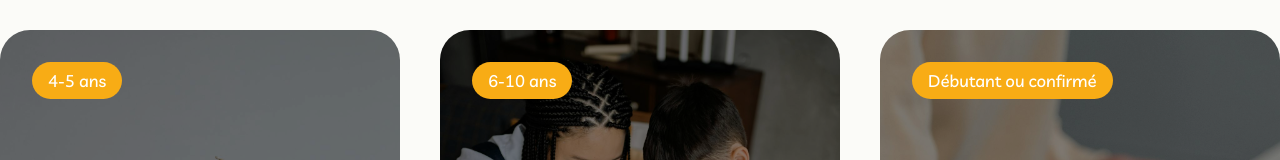
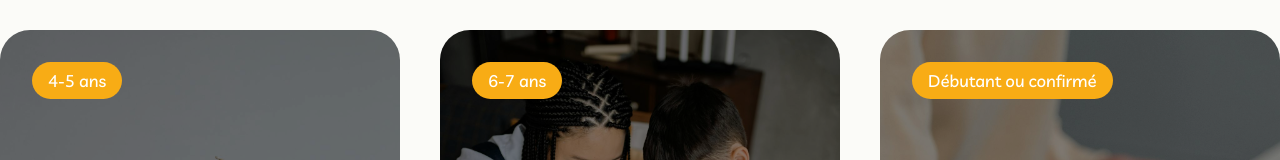
Before and after one commit to AlexBnd11/mille_et_une_notes, a React (Vite) app: page /parcours in a window 1280 px wide. Shown: the part 518-678 px from the top of the page. Built offline with nearby package versions, Linux system fonts and the light colour scheme.

Commit message:
correction coquilles

```diff
--- a/src/pages/Association.jsx
+++ b/src/pages/Association.jsx
@@ -62,8 +62,7 @@ export default function Association() {
                         jazz, l'aménagement du studio d'enregistrement, la programmation des stages de cordes et de rap
                         pour la saison 2025-2026, l'instauration d'un « mois découverte » en juin, mais encore un
 
-                        partenariat avec l'ensemble tango « Las del Mar », une convention signée avec l'harmonie Sainte-
-                        Cécile, l'ouverture d'une classe-orchestre avec l'école élémentaire de Puilboreau, des actions
+                        partenariat avec l'ensemble tango « Las del Mar », l'ouverture d'une classe-orchestre avec l'école élémentaire de Puilboreau, des actions
 
                         musicales au sein de la médiathèque... La liste est déjà longue et nous avons encore plein d'idées !
                     </p>
--- a/src/pages/Parcours.jsx
+++ b/src/pages/Parcours.jsx
@@ -31,7 +31,7 @@ export default function Parcours() {
                 <Square_Parcours
                     text="Dans cet atelier collectif, les enfants vont découvrir, toucher, jouer de tous les instruments enseignés à l'école, avec également une introduction à l'orchestre."
                     backgroundImage={background_labo}
-                    tag="6-10 ans"
+                    tag="6-7 ans"
                     title="Le labo"
                     subtitle="1 heure par semaine"
                 />
```
